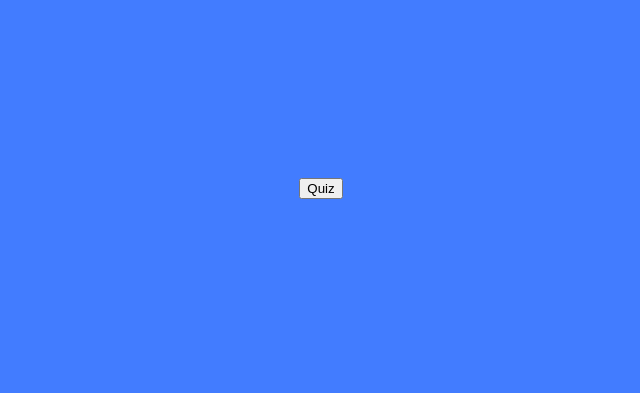
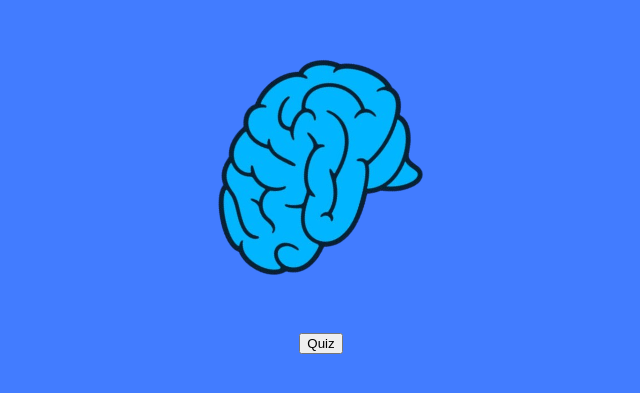
Before and after one commit to Urannni/BrainChallenge, a React (Create React App) app: page / in a window 1280 px wide. Shown: the part 217-610 px from the top of the page, without its empty margins (319-959 px from the left). Built offline with nearby package versions, Linux system fonts and the light colour scheme.

Commit message:
added the spinning logo on every page

```diff
--- a/src/App.css
+++ b/src/App.css
@@ -1,25 +1,28 @@
 .App {
+  display: flex;
+  justify-content: center;
+  align-items: center;
+  height: 100vh;
   text-align: center;
 }
 
-@media (prefers-reduced-motion: no-preference) {
-  .App-logo {
-    animation: App-logo-spin infinite 20s linear;
-  }
-}
-
 .App-header {
-  min-height: 100vh;
   display: flex;
-  background: #427cff;
   flex-direction: column;
   align-items: center;
   justify-content: center;
-  font-size: calc(10px + 2vmin);
-  color: #fff;
+  background: #427cff;
+  width: 100%;
+  min-height: 100%;
 }
 
-@keyframes App-logo-spin {
+.App-logo {
+  height: 40vmin;
+  pointer-events: none;
+  animation: Brainlogo infinite 10s linear;
+}
+
+@keyframes Brainlogo {
   from {
     transform: rotate(0deg);
   }
@@ -28,16 +31,18 @@
   }
 }
 
-.title{
+.title {
   color: rgb(128, 0, 0);
   font-family: 'Segoe UI', Tahoma, Geneva, Verdana, sans-serif;
 }
-.t404{
+
+.t404 {
   font-size: 200px;
   color: rgb(128, 0, 0);
   margin-bottom: -30px;
   margin-top: -30px;
 }
+
 .main {
   background: linear-gradient(to bottom, rgb(0, 0, 0), rgb(73, 0, 0));
   width: 100vw;
--- a/src/App.js
+++ b/src/App.js
@@ -10,6 +10,7 @@ function App() {
     <Router>
       <div className="App">
         <header className="App-header">
+          <img src="/brainlogo.png" className="App-logo" alt="logo" />
           <Routes>
             <Route path="/" element={<Home />} />
             <Route path="/Quiz" element={<Quiz />} />
```
Lines whose indentation alone changed are shown as unchanged.
